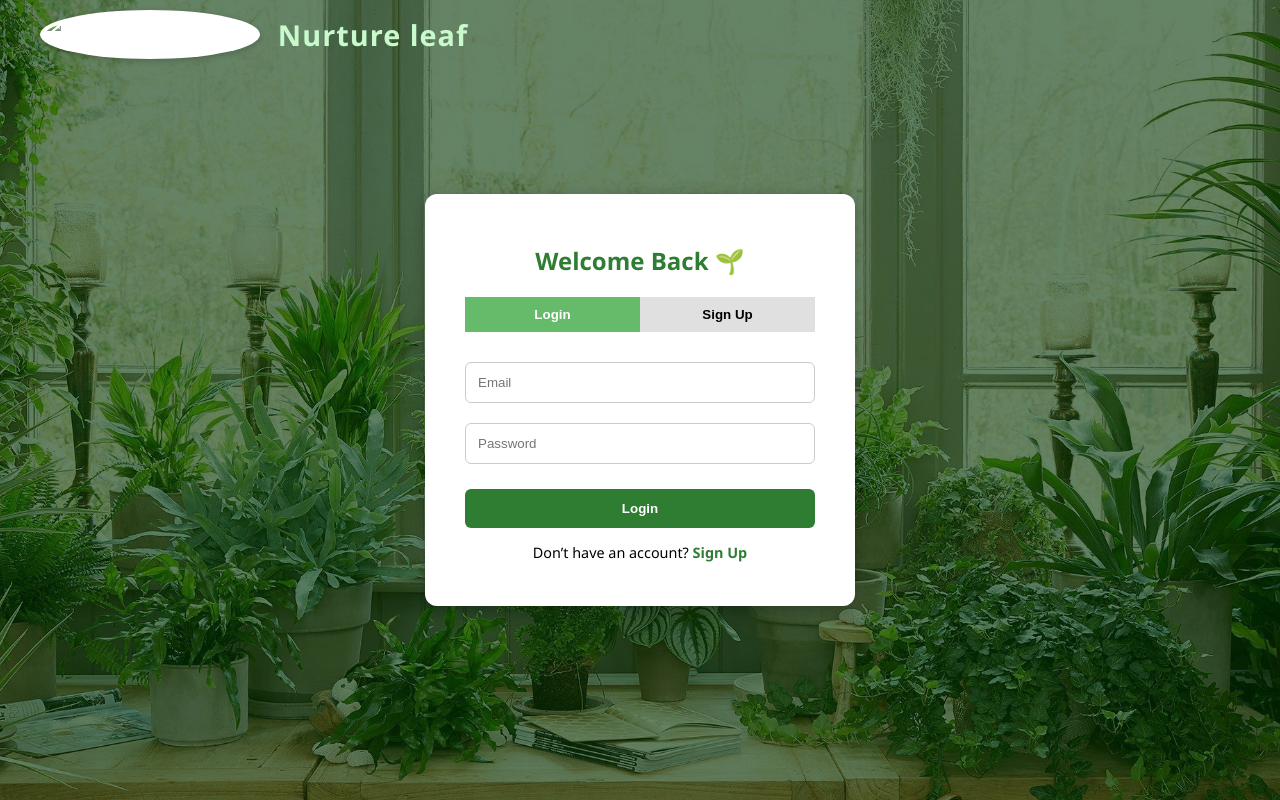
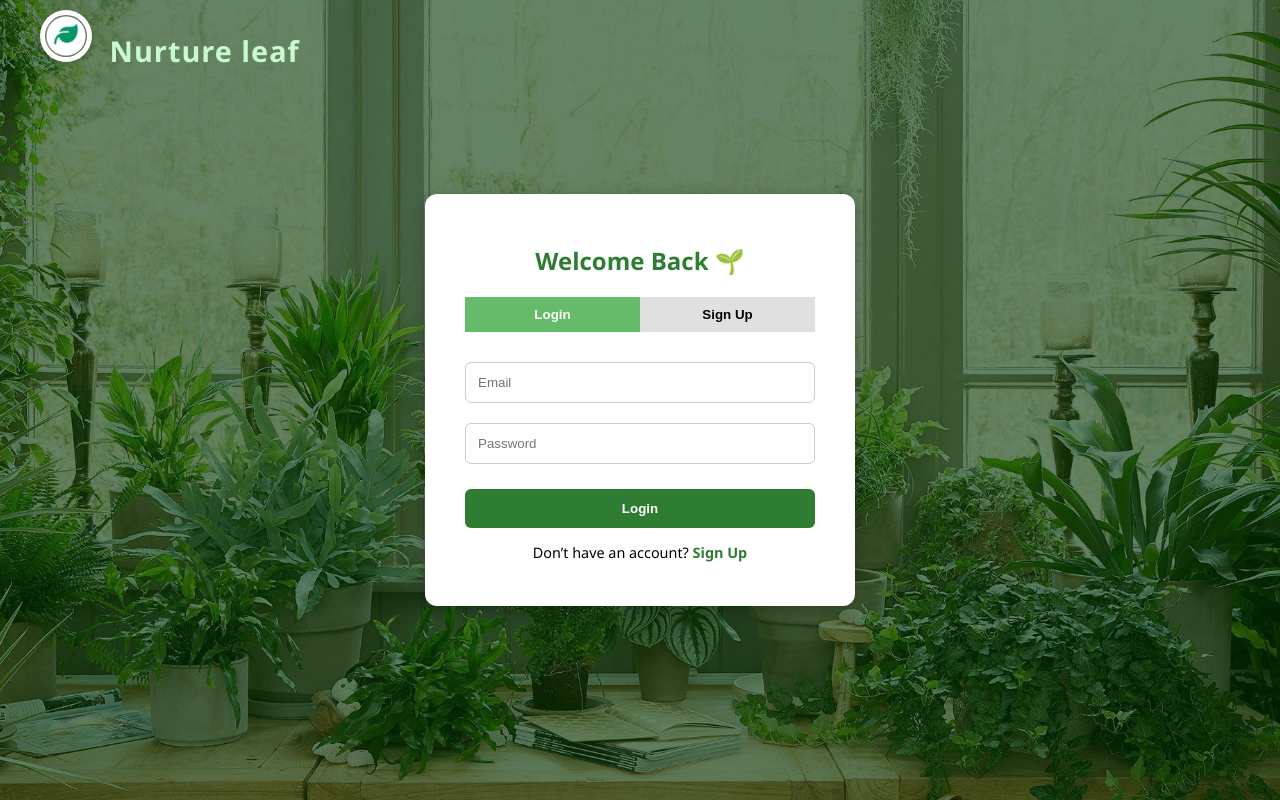
Before and after one commit to ManishkumarSingh22/NurtureLeaf, a plain HTML site: page login.html in a window 1280 px wide. Drawn offline with Linux system fonts and the light colour scheme; files whose address does not match are found by name.

Commit message:
Fix logo path and update brand name in login.html
Updated logo image path and corrected text from 'Nurture Leaf' to 'Nurtura'.

```diff
--- a/login.html
+++ b/login.html
@@ -17,7 +17,7 @@
 <header>
   <div class="logo">
     <a href="index.html">
-      <img src="Images/logo.png" alt="Nurtura Logo">
+      <img src="./logo.png" alt="Nurtura Logo">
       <span>Nurture leaf</span> <!-- Changed from Nurture Leaf to Nurtura -->
     </a>
   </div>
```
